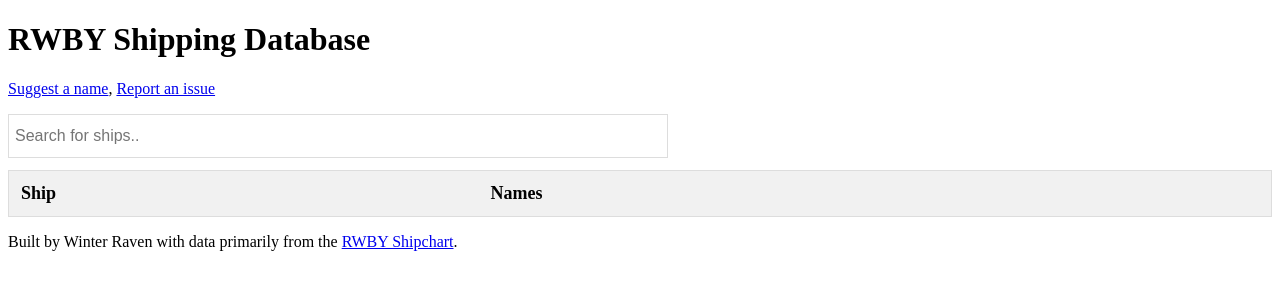
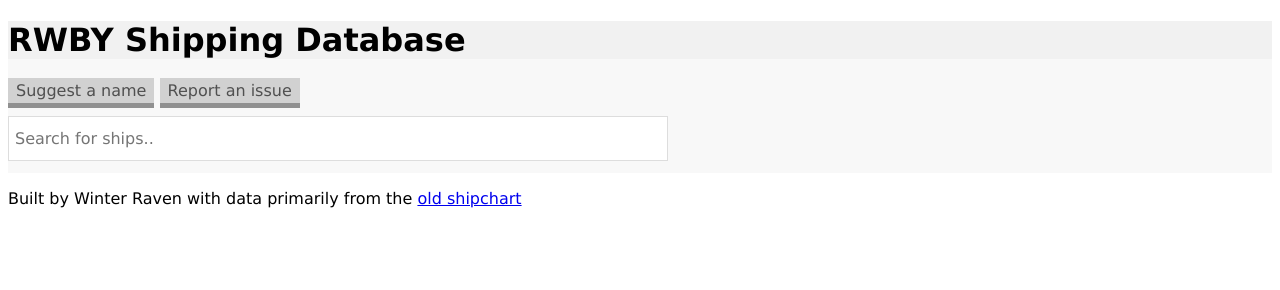
Before and after one commit to WinterFollowsSpring/Winter-Raven.github.io, a plain HTML site: page index.html in a window 1280 px wide. Drawn offline with Linux system fonts and the light colour scheme.

Commit message:
style changes

```diff
--- a/index.html
+++ b/index.html
@@ -4,16 +4,17 @@
 		<link rel="stylesheet" href="style.css">
 	</head>
 	<body>
-
-		<h1>RWBY Shipping Database</h1>
-		<p><a href="https://forms.gle/Y1pmnmfRt8ztjU8t5">Suggest a name</a>, <a href="https://forms.gle/W5YrbBCAeM87maDm8">Report an issue</a></p>
+		<div class="site">
+		<h1 class="text">RWBY Shipping Database</h1>
+		<p class="text"><a class="button" href="https://forms.gle/Y1pmnmfRt8ztjU8t5">Suggest a name</a> <a class="button" href="https://forms.gle/W5YrbBCAeM87maDm8">Report an issue</a></p>
 		<input type="text" id="searchInput" onkeyup="search(this)" placeholder="Search for ships..">
 
 		<div id="wrapper">
 		<div class="loader" id="ldr" style="display: none;"></div>
 		</div>
 		<table id="shipTable"></table>
-		<p>Built by Winter Raven with data primarily from the <a href="https://docs.google.com/spreadsheets/d/1_bnr68pepImz1RDq7uJiQraVnDjU2D0vqmrSE85sF_U/edit#gid=1295997636">RWBY Shipchart</a>.</p>
+		</div>
+		<p class="text">Built by Winter Raven with data primarily from the <a href="https://docs.google.com/spreadsheets/d/1_bnr68pepImz1RDq7uJiQraVnDjU2D0vqmrSE85sF_U/edit#gid=1295997636">old shipchart</a></p>
 		<script src="shipdata.js"></script>
 		<script src="tablebuilder.js"></script>
 		<script src="script.js"></script>
--- a/style.css
+++ b/style.css
@@ -1,5 +1,35 @@
+.button {
+  background-color: #d1d1d1;
+  box-shadow: 0 5px 0 #909090;
+  color: #505050;
+  padding: 0.2em 0.5em;
+  position: relative;
+  text-decoration: none;
+}
+
+.site {
+  background-color: #f8f8f8;
+}
+
+.button:hover {
+  background-color: #b0b0b0;
+  cursor: pointer;
+}
+
+.button:active {
+  box-shadow: none;
+  top: 5px;
+}
+
+.text {
+  font-family: verdana;
+}
+
+h1 {
+  background-color: #f1f1f1;
+}
+
 #searchInput {
-  background-image: url('/css/searchicon.png'); /* Add a search icon to input */
   background-position: 10px 12px; /* Position the search icon */
   background-repeat: no-repeat; /* Do not repeat the icon image */
   width: 50%; /* Full-width */
@@ -8,6 +38,7 @@
   border: 1px solid #ddd; /* Add a grey border */
   margin-bottom: 12px; /* Add some space below the input */
   float: left;
+  font-family: verdana;
 }
 
 #shipTable {
@@ -15,21 +46,25 @@
   width: 100%; /* Full-width */
   border: 1px solid #ddd; /* Add a grey border */
   font-size: 18px; /* Increase font-size */
+  font-family: verdana;
 }
 
 #shipTable th, #shipTable td {
   text-align: left; /* Left-align text */
   padding: 12px; /* Add padding */
+  font-family: verdana;
 }
 
 #shipTable tr {
   /* Add a bottom border to all table rows */
   border-bottom: 1px solid #ddd;
+  font-family: verdana;
 }
 
 #shipTable tr.header, #shipTable tr:hover {
   /* Add a grey background color to the table header and on hover */
   background-color: #f1f1f1;
+  font-family: verdana;
 }
 
 .loader {
@@ -40,6 +75,7 @@
   height: 30px;
   animation: spin 2s linear infinite;
   float: left;
+  font-family: verdana;
 }
 
 #wrapper {
--- a/tablebuilder.js
+++ b/tablebuilder.js
@@ -19,12 +19,11 @@
     shipdatadict[display] = new Ship(chars, names, namesdisplay);
 });
 
-populateTable("-!-")
+//populateTable("-!-")
 
 function populateTable(search) {
     search = search.toLowerCase();
     let searchTerms = search.split(/[\s/]+/g);
-    console.log(searchTerms);
 
     let newTable = document.createElement('table');
     newTable.id = "shipTable";
```
